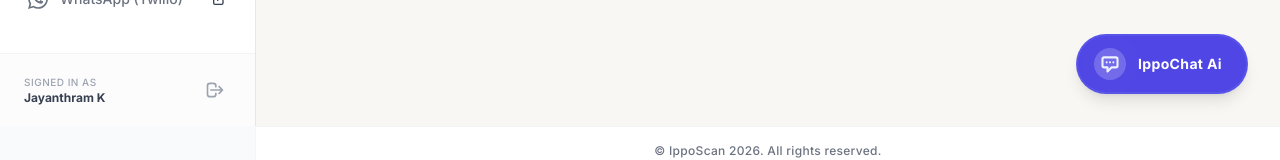
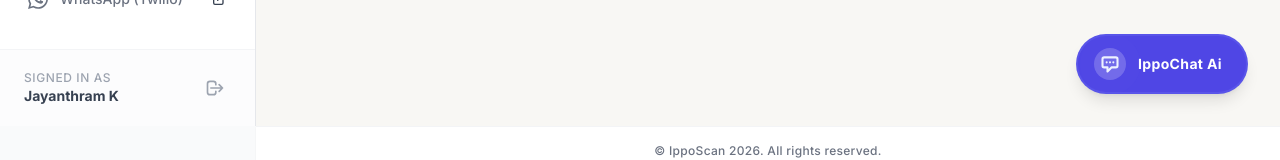
Before and after one commit to Jayanthram7/IppoScan-Document-AI, a Next.js app: page /invoices in a window 1280 px wide. Shown: the part 674-834 px from the top of the page. Built offline with nearby package versions, Linux system fonts and the light colour scheme; no server answers; the database is empty.

Commit message:
Ui Changes 2

```diff
--- a/app/layout.tsx
+++ b/app/layout.tsx
@@ -121,8 +121,8 @@ function Sidebar() {
       <div className="p-4 border-t border-gray-100 bg-gray-50/50">
         <div className="flex items-center justify-between gap-2 px-2 py-1 rounded-lg hover:bg-white hover:shadow-sm transition-all duration-200 group">
           <div className="flex flex-col min-w-0">
-            <p className="text-[10px] text-gray-400 font-medium uppercase tracking-wider">Signed in as</p>
-            <p className="text-xs font-bold text-gray-700 truncate group-hover:text-gray-900">Jayanthram K</p>
+            <p className="text-xs text-gray-400 font-medium uppercase tracking-wider">Signed in as</p>
+            <p className="text-sm font-bold text-gray-700 truncate group-hover:text-gray-900">Jayanthram K</p>
           </div>
           <Link
             href="/"
```
